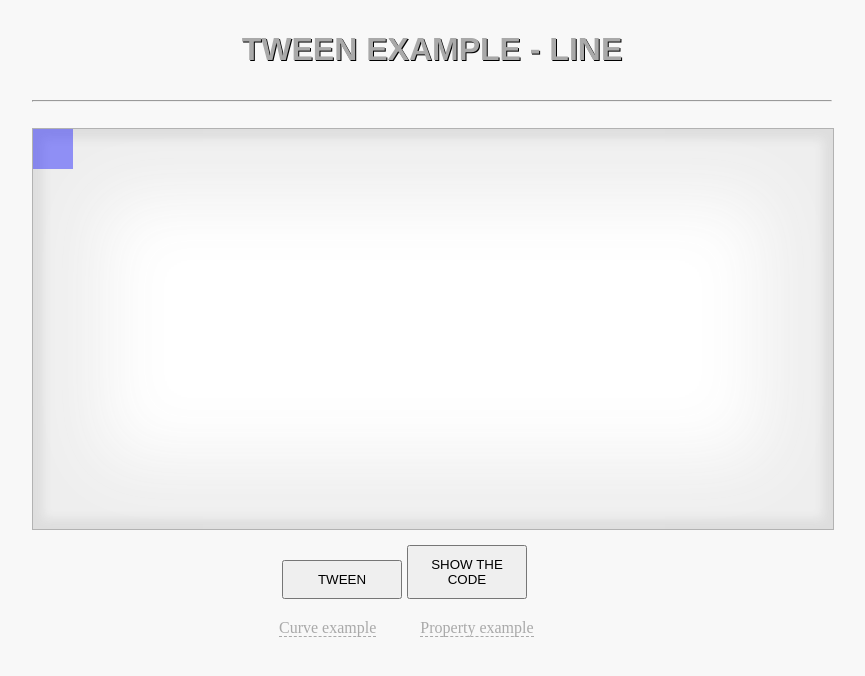
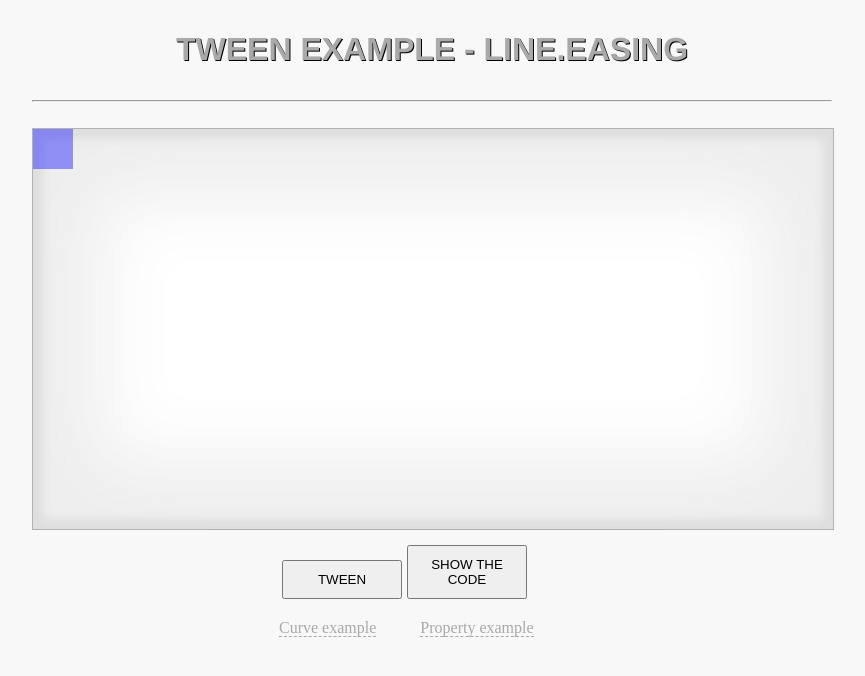
Before and after one commit to davidpoyner/beTween, a plain HTML site: page wiki/examples/LineExample.html in a window 1280 px wide. Shown: the whole page, without its empty margins (208-1073 px from the left). Drawn offline with Linux system fonts and the light colour scheme.

Commit message:
Resolved conflict

```diff
--- a/wiki/examples/LineExample.html
+++ b/wiki/examples/LineExample.html
@@ -1,6 +1,5 @@
 <!DOCTYPE html>
 <html lang="en">
-<head>
     <title>Tween - Line Example</title>
     <link href="css/examples.css" type="text/css" rel="stylesheet" />
     <link href="css/prettify.css" type="text/css" rel="stylesheet" />
@@ -50,7 +49,6 @@
 
           // Create the tween
           var _tween = new Tween();
-
 
           // Create the Line object
           var _line = new Tween.Line([0,0,0,0,0.4],[90,90,360,255,1]);
@@ -109,11 +107,11 @@
           };
          }
       </script>
-      <!-- End Line Example -->
+      <!-- End Line.Easing Example -->
 </head>
 <body onload="init()">
   <div id="container">
-  <h1>Tween Example - Line</h1>
+  <h1>Tween Example - Line.Easing</h1>
   <hr>
   <br>
   <div id="viewport"><div id="rectangle"></div></div>
@@ -140,7 +138,6 @@ var _onAnimate = function(c){
     this.node.style.background = 'rgba(' + ~~c[3] + ', 0, 255, 1)';
     this.node.style.opacity = c[4];
 }
-
   </pre>
   <ul id="links">
     <a href="./CurveExample.html">Curve example</a>
--- a/wiki/examples/js/Tween.js
+++ b/wiki/examples/js/Tween.js
@@ -250,6 +250,7 @@ Tween.prototype = {
           if (motionObject.prop != null){
               // Assign the value to the tween return value
               this.node.style[motionObject.prop] = this.easing( this._t, motionObject.b, motionObject.c, this._endTime) + motionObject.unit;
+              console.log(this._t);
               // If there is an onAnimate function return the tween with a beginning of 0 and an end of 1
               if (this.onAnimate != null) var c = this.easing( this._t, 0, 1, this.duration);
           // If there is no property value and only a curve value
```
